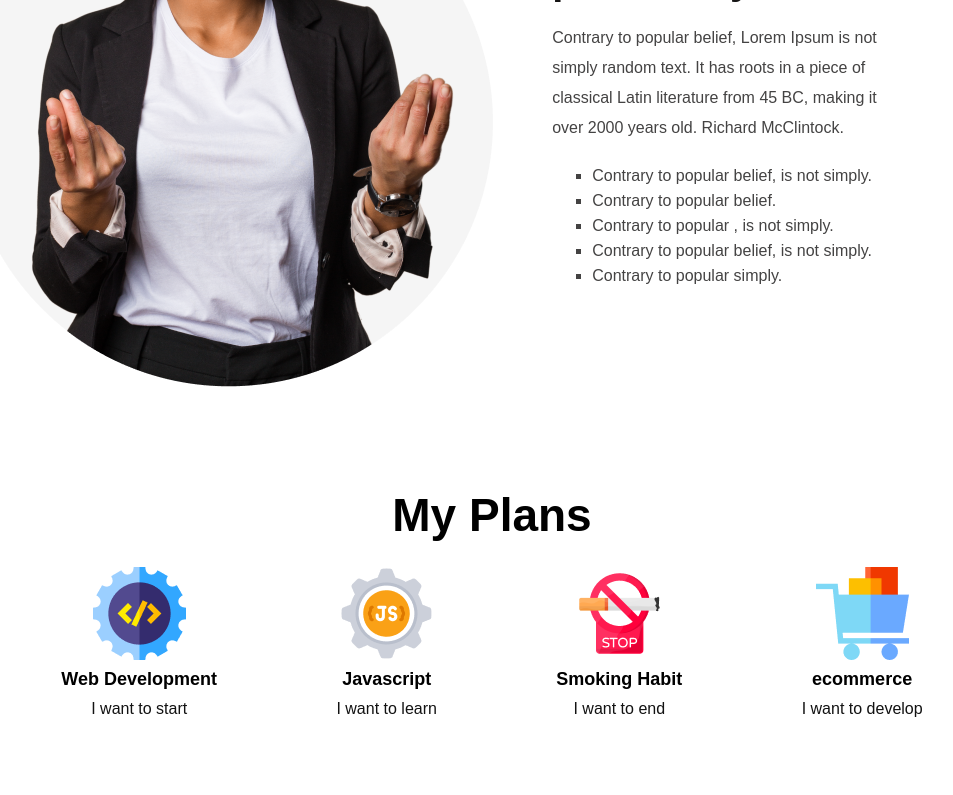
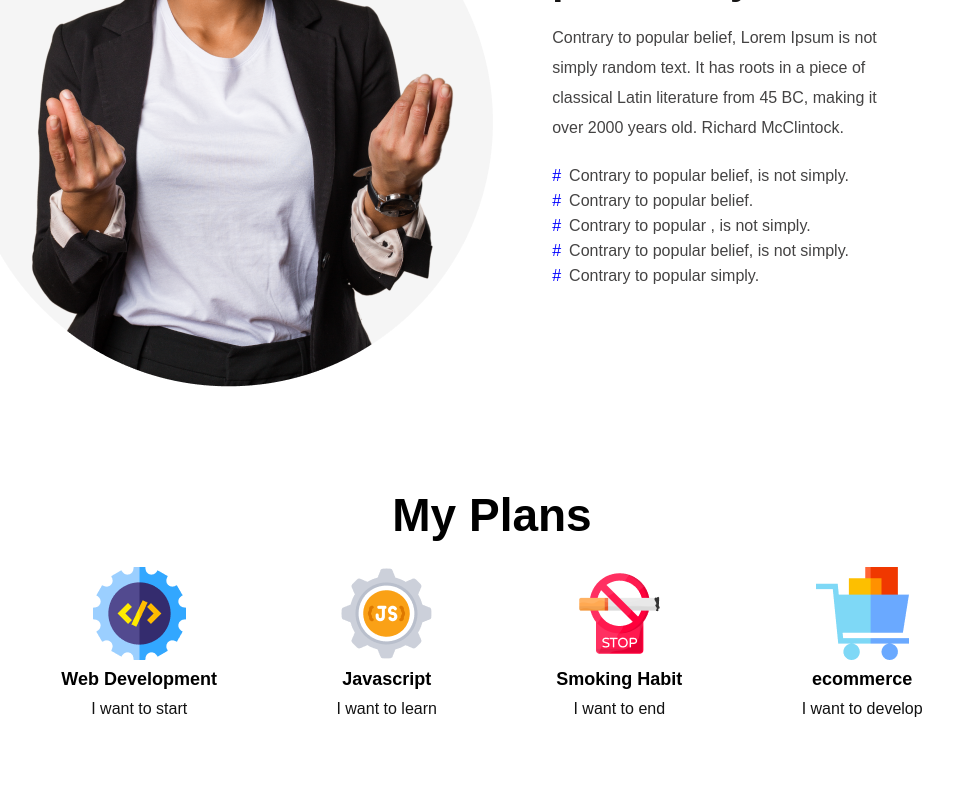
Before and after one commit to HasanMahmud505/first-assignment, a plain HTML site: page index.html in a window 1280 px wide. Shown: the part 1032-1827 px from the top of the page, without its empty margins (148-1101 px from the left). Drawn offline with Linux system fonts and the light colour scheme.

Commit message:
Alhamdulillah, first project complete

```diff
--- a/style.css
+++ b/style.css
@@ -75,10 +75,17 @@
     padding-top: 20px;
     padding-right: 150px;
     line-height: 30px;
+    margin-bottom: 20px;
 }
 ol{
-    list-style-type:square;
-    padding-top: 20px;
+    list-style-type:none;
+    margin: 0;
+    padding: 0;
+}
+li::before {
+    content: "#";
+    padding-right: 8px;
+    color: blue;
 }
 ol li{
     color: #444343;
@@ -218,3 +225,5 @@ footer{
     border-radius: 5px;
     outline: none;
 }
+
+/* style end */
```
